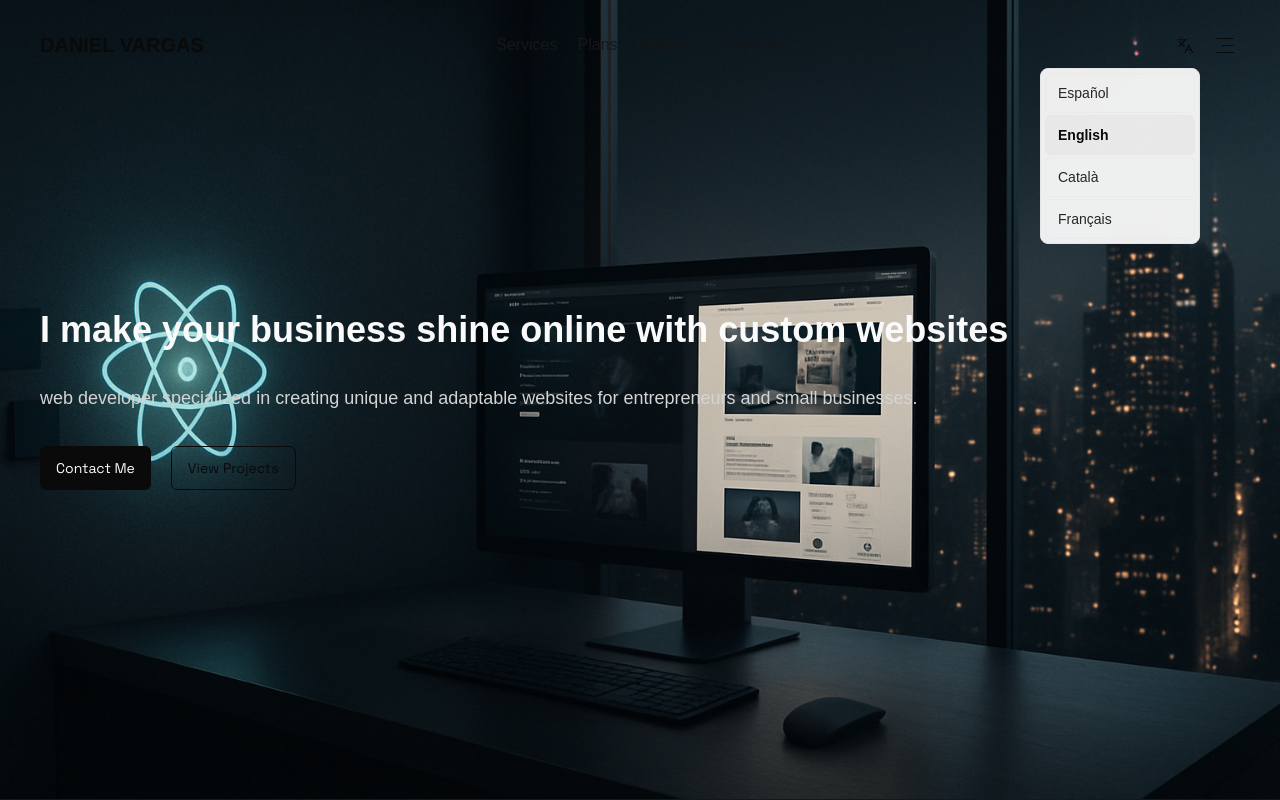
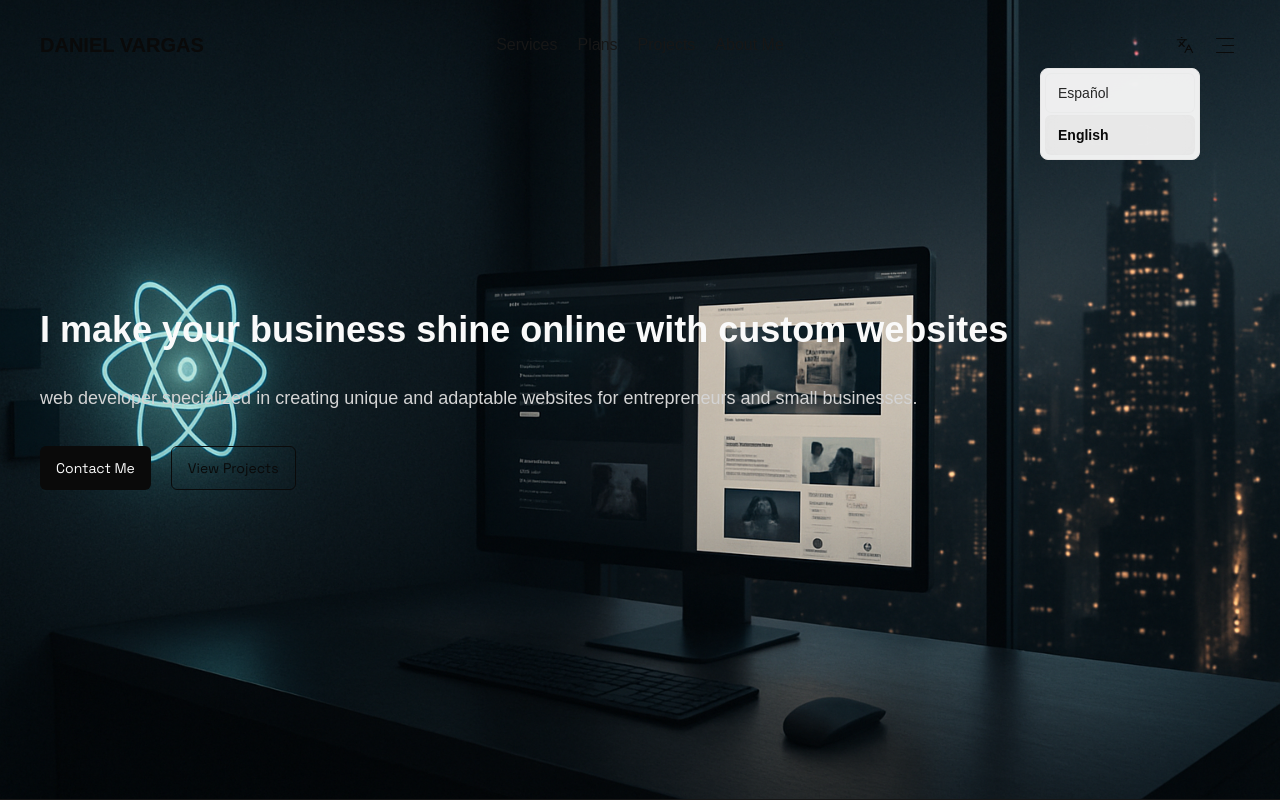
Before and after one commit to esdanielvargas/danielvargas, a React (Vite) app: page / in a window 1280 px wide. Both pictures are taken after a click on the button 1185 px from the left and 45 px from the top of the page. Shown: the top 800 px of the page. Built offline with nearby package versions, Linux system fonts and the light colour scheme; a web font is replaced by a local one.

Commit message:
fix(ui): hide incomplete languages (CA/FR) and translate accessibility labels

```diff
--- a/src/components/LanguageDropdown.jsx
+++ b/src/components/LanguageDropdown.jsx
@@ -3,13 +3,13 @@ import { useLang } from "../context/LangContext";
 
 export default function LanguageDropdown() {
   const { lang, toggleLang } = useLang();
-  const { i18n } = useTranslation();
+  const { t, i18n } = useTranslation();
 
   const lngs = {
     es: { nativeName: "Español", show: true, available: true },
     en: { nativeName: "English", show: true, available: true },
-    ca: { nativeName: "Català", show: true, available: true },
-    fr: { nativeName: "Français", show: true, available: true },
+    ca: { nativeName: "Català", show: false, available: true },
+    fr: { nativeName: "Français", show: false, available: true },
     it: { nativeName: "Italiano", show: false, available: false },
     pt: { nativeName: "Português", show: false, available: false },
     de: { nativeName: "Deutsch", show: false, available: false },
@@ -32,8 +32,8 @@ export default function LanguageDropdown() {
                 toggleLang();
                 i18n.changeLanguage(lng);
               }}
-              title={`Change to ${lngs[lng].nativeName}`}
-              aria-label={`Change to ${lngs[lng].nativeName}`}
+              title={`${t("common.action.change_language")} ${lngs[lng].nativeName}`}
+              aria-label={`${t("common.action.change_language")} ${lngs[lng].nativeName}`}
               className={`w-full h-10 px-3 text-left text-sm md:text-md font-text cursor-pointer rounded-md border border-neutral-200/50 dark:border-neutral-800/50 hover:bg-neutral-200/35 dark:hover:bg-neutral-900/35 transition-all duration-300 ease-out ${i18n.resolvedLanguage === lng
                 ? "font-bold text-neutral-950 dark:text-neutral-50 bg-neutral-200/75 dark:bg-neutral-900/75 backdrop-blur-xl"
                 : "text-neutral-800 dark:text-neutral-200"
```
